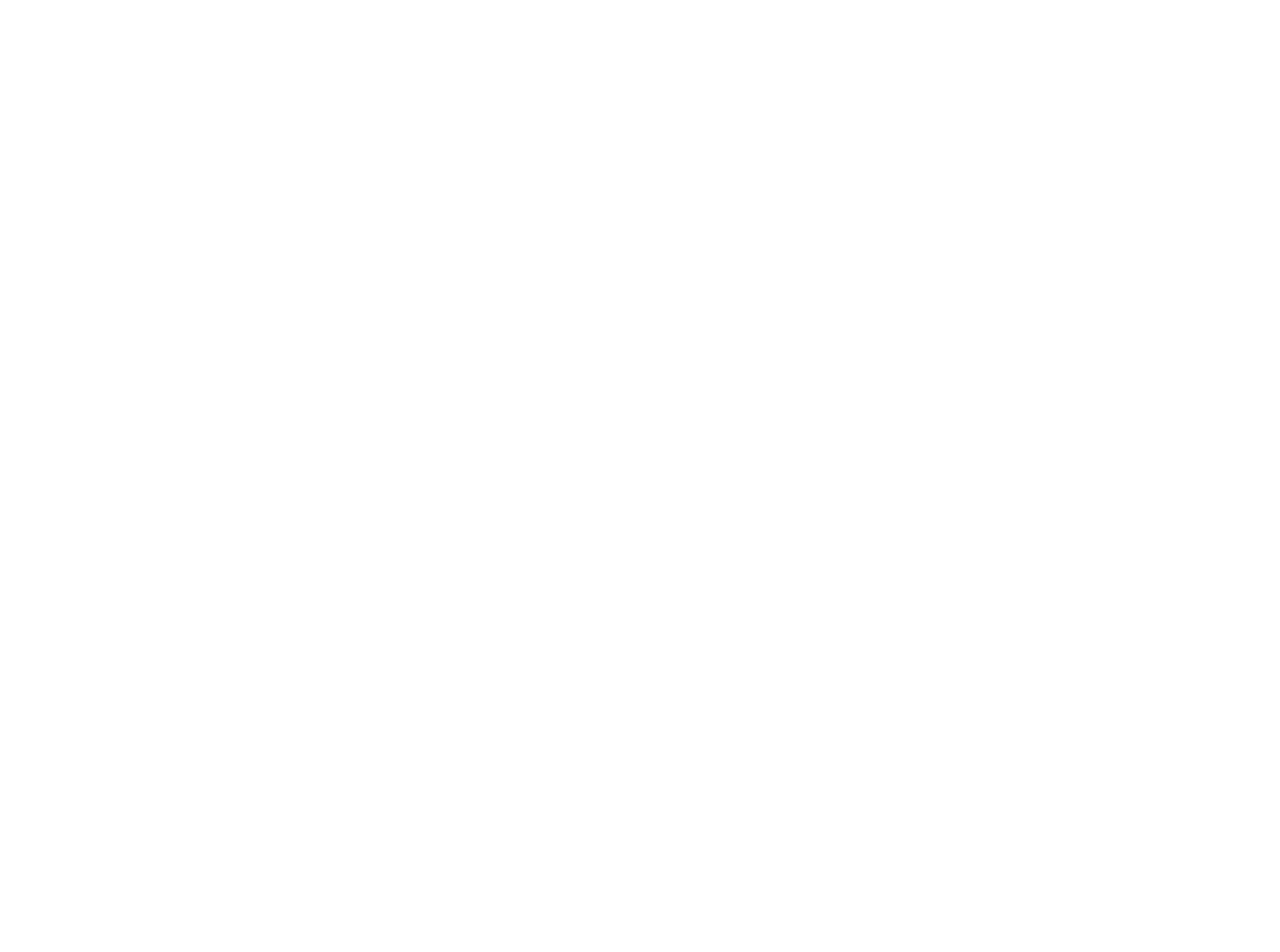
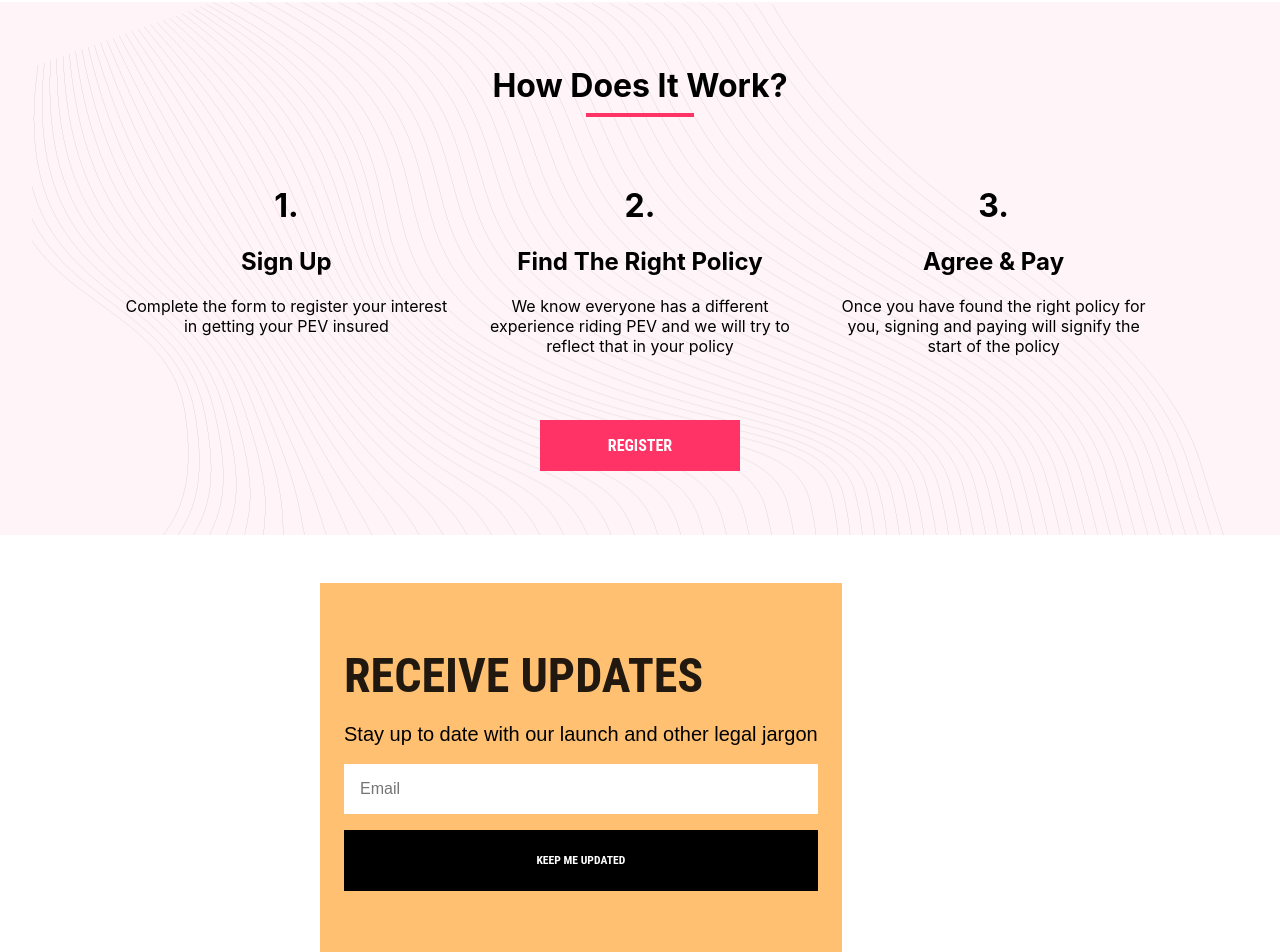
Before and after one commit to maxcramer/imp, a React (Create React App) app: page / in a window 1280 px wide. Shown: the part 1688-2640 px from the top of the page. Before the commit the page ends 1690 px from the top, so only its background shows below. Built offline with nearby package versions, Linux system fonts and the light colour scheme.

Commit message:
how section complete, have built basic structure for signup form

```diff
--- a/src/Pages/Home.js
+++ b/src/Pages/Home.js
@@ -3,6 +3,8 @@
 import Hero from "../components/Hero/Hero";
 import Experiences from "../components/Experiences/Experiences";
 import Who from "../components/Who/Who";
+import How from "../components/How/How";
+import News from "../components/News/News";
 
 const Home = () => {
   return (
@@ -10,6 +12,8 @@
       <Hero />
       <Experiences />
       <Who />
+      <How />
+      <News />
     </div>
   );
 };
--- /dev/null
+++ b/src/components/How/How.css
@@ -0,0 +1,74 @@
+.how_container {
+  width: 100%;
+  background-color: #fff5f8;
+  overflow: hidden;
+}
+
+.how_parent_items_container {
+  align-items: center;
+  width: 85%;
+  align-items: center;
+  text-align: center;
+  justify-content: space-around;
+  margin: 0 auto;
+  background-image: url(../../media//backgroundCurvey.png);
+  top: 0;
+  left: 0;
+  /* height: 20rem; */
+  padding: 4rem;
+}
+
+.how_title {
+  margin: 0;
+}
+
+.how_underscore {
+  height: 4px;
+  width: 10%;
+  display: block;
+  margin: 8px auto 0;
+  background-color: #ff3366;
+}
+
+.how_items_container {
+  display: flex;
+  flex-direction: row;
+  justify-content: space-evenly;
+  margin: 3rem 0;
+}
+
+.how_item {
+  width: 30%;
+}
+
+.how_cta_register {
+  width: 100px;
+  height: 30px;
+  background-color: #ff3366;
+  border: none;
+  text-transform: uppercase;
+  color: white;
+  font-weight: 700;
+  font-family: "Roboto Condensed", sans-serif;
+  padding: 16px 40px;
+  font-size: 1rem;
+  box-shadow: none;
+  min-width: 200px;
+  height: auto;
+  transition: background-color 250ms cubic-bezier(0.4, 0, 0.2, 1) 0ms,
+    box-shadow 250ms cubic-bezier(0.4, 0, 0.2, 1) 0ms,
+    border-color 250ms cubic-bezier(0.4, 0, 0.2, 1) 0ms,
+    color 250ms cubic-bezier(0.4, 0, 0.2, 1) 0ms;
+}
+
+.how_cta_register:hover {
+  text-decoration: none;
+  background-color: #e62958;
+  box-shadow: 0px 2px 4px -1px rgb(0 0 0 / 20%),
+    0px 4px 5px 0px rgb(0 0 0 / 14%), 0px 1px 10px 0px rgb(0 0 0 / 12%);
+  cursor: pointer;
+  transition: background-color 250ms cubic-bezier(0.4, 0, 0.2, 1) 0ms,
+    box-shadow 250ms cubic-bezier(0.4, 0, 0.2, 1) 0ms,
+    border-color 250ms cubic-bezier(0.4, 0, 0.2, 1) 0ms,
+    color 250ms cubic-bezier(0.4, 0, 0.2, 1) 0ms;
+}
--- /dev/null
+++ b/src/components/How/How.js
@@ -0,0 +1,45 @@
+import React from "react";
+
+import "./How.css";
+
+const How = () => {
+  return (
+    <div className="how_container">
+      <div className="how_parent_items_container">
+        <div>
+          <h1 className="how_title">How Does It Work?</h1>
+          <span className="how_underscore"></span>
+        </div>
+        <div className="how_items_container">
+          <div className="how_item">
+            <h1>1.</h1>
+            <h2>Sign Up</h2>
+            <p>
+              Complete the form to register your interest in getting your PEV
+              insured
+            </p>
+          </div>
+          <div className="how_item">
+            <h1>2.</h1>
+            <h2>Find The Right Policy</h2>
+            <p>
+              We know everyone has a different experience riding PEV and we will
+              try to reflect that in your policy
+            </p>
+          </div>
+          <div className="how_item">
+            <h1>3.</h1>
+            <h2>Agree & Pay</h2>
+            <p>
+              Once you have found the right policy for you, signing and paying
+              will signify the start of the policy
+            </p>
+          </div>
+        </div>
+        <button className="how_cta_register">Register</button>
+      </div>
+    </div>
+  );
+};
+
+export default How;
--- /dev/null
+++ b/src/components/News/News.js
@@ -0,0 +1,29 @@
+import React from "react";
+
+import "./news.css";
+
+import onewheel from "../../media/onewheel-2.png";
+
+const News = () => {
+  return (
+    <div className="news_container">
+      <div className="news_signup">
+        <div>
+          <h1 className="signup_title">RECEIVE UPDATES</h1>
+          <h4 className="signup_tagline">
+            Stay up to date with our launch and other legal jargon
+          </h4>
+          <input className="signup_input" placeholder="Email" type="email" />
+          <button className="signup_button">
+            <h5>KEEP ME UPDATED</h5>
+          </button>
+        </div>
+      </div>
+      {/* <div>
+        <img src={onewheel} alt="Onewheel on beach" />
+      </div> */}
+    </div>
+  );
+};
+
+export default News;
--- /dev/null
+++ b/src/components/News/news.css
@@ -0,0 +1,71 @@
+.news_container {
+  width: 50%;
+  display: flex;
+  flex-direction: row;
+  margin: 0 auto;
+  margin-top: 3rem;
+}
+
+.news_signup {
+  display: flex;
+  flex-direction: column;
+  justify-content: center;
+  background-color: #ffc071;
+  padding: 64px 24px;
+  text-align: left;
+}
+
+.signup_title {
+  margin: 0;
+  font-family: "Roboto Condensed", sans-serif;
+  font-weight: 700;
+  font-size: 48px;
+  line-height: 1.2;
+  color: rgba(0, 0, 0, 0.87);
+  text-transform: uppercase;
+  margin-bottom: 0.35em;
+}
+
+.signup_tagline {
+  margin: 0;
+  font-family: "Work Sans", sans-serif;
+  font-weight: 300;
+  font-size: 20px;
+  line-height: 1.334;
+  margin-bottom: 1rem;
+}
+
+.signup_input {
+  font-size: 16px;
+  padding: 16px;
+  width: calc(100% - 32px);
+  border: none;
+}
+
+.signup_button {
+  display: inline-flex;
+  justify-content: center;
+  align-items: center;
+  position: relative;
+  box-sizing: border-box;
+  outline: 0;
+  border: 0;
+  margin: 0;
+  cursor: pointer;
+  line-height: 1.75;
+  text-transform: uppercase;
+  min-width: 64px;
+  transition: background-color 250ms cubic-bezier(0.4, 0, 0.2, 1) 0ms,
+    box-shadow 250ms cubic-bezier(0.4, 0, 0.2, 1) 0ms,
+    border-color 250ms cubic-bezier(0.4, 0, 0.2, 1) 0ms,
+    color 250ms cubic-bezier(0.4, 0, 0.2, 1) 0ms;
+  color: #fff;
+  border-radius: 0;
+  font-weight: 700;
+  font-family: "Roboto Condensed", sans-serif;
+  font-size: 0.875rem;
+  box-shadow: none;
+  width: 100%;
+  background-color: black;
+  margin-top: 1rem;
+}
```
Also changed, not shown: src/media/onewheel-2.png (added), src/media/productCTAImageDots.png (added).
